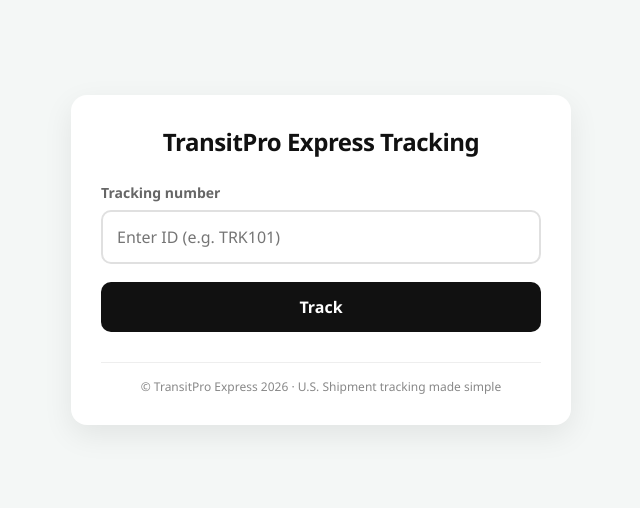
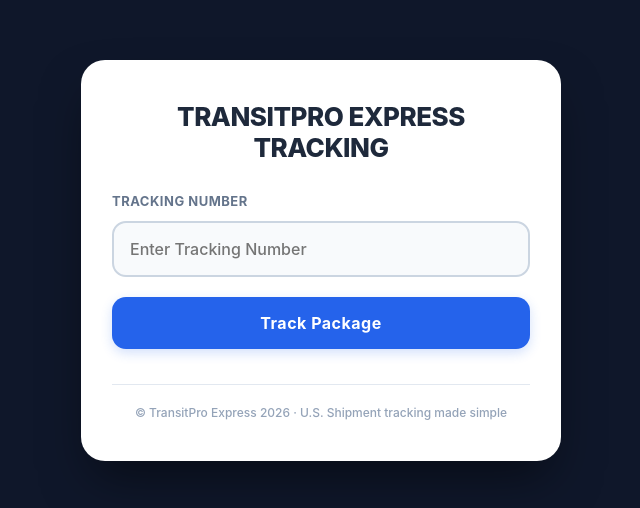
Before and after one commit to td655766-eng/transitprologistics, a plain HTML site: page index.html in a window 1280 px wide. Shown: the part 140-648 px from the top of the page, without its empty margins (319-959 px from the left). Drawn offline with Linux system fonts and the light colour scheme.

Commit message:
updated landing page design and cleaned placeholder

```diff
--- a/index.html
+++ b/index.html
@@ -11,11 +11,10 @@
     <div class="page-shell">
         <h1>TransitPro Express Tracking</h1>
 
-        <!-- Search Input Section -->
-        <div class="field-row">
+       <div class="field-row">
             <label for="trackingInput">Tracking number</label>
-            <input type="text" id="trackingInput" placeholder="Enter ID (e.g. TRK101)">
-            <button onclick="trackPackage()">Track</button>
+            <input type="text" id="trackingInput" placeholder="Enter Tracking Number">
+            <button onclick="trackPackage()">Track Package</button>
         </div>
 
         <!-- Tracking Results Section (Hidden by default) -->
--- a/styles.css
+++ b/styles.css
@@ -1,12 +1,13 @@
+/* Reset and Base Premium Styles */
 * {
     margin: 0;
     padding: 0;
     box-sizing: border-box;
-    font-family: 'Segoe UI', Tahoma, Geneva, Verdana, sans-serif;
+    font-family: -apple-system, BlinkMacSystemFont, 'Segoe UI', Roboto, Helvetica, Arial, sans-serif;
 }
 
 body {
-    background-color: #f4f7f6;
+    background-color: #0f172a; /* Sleek dark blue/grey background */
     color: #333;
     display: flex;
     justify-content: center;
@@ -15,126 +16,158 @@ body {
     padding: 20px;
 }
 
+/* Page Container - High Energy Shadow and Border */
 .page-shell {
     background: #ffffff;
-    max-width: 500px;
+    max-width: 480px;
     width: 100%;
-    border-radius: 16px;
-    box-shadow: 0 10px 30px rgba(0, 0, 0, 0.08);
-    padding: 30px;
+    border-radius: 24px;
+    box-shadow: 0 25px 50px -12px rgba(0, 0, 0, 0.5);
+    padding: 40px 30px;
+    border: 1px solid rgba(255, 255, 255, 0.1);
 }
 
 h1 {
-    font-size: 24px;
-    color: #111;
+    font-size: 26px;
+    color: #1e293b;
     text-align: center;
-    margin-bottom: 25px;
-    font-weight: 700;
+    margin-bottom: 30px;
+    font-weight: 800;
     letter-spacing: -0.5px;
+    text-transform: uppercase;
 }
 
+/* Input & Search Section - High Energy Styling */
 .field-row {
     display: flex;
     flex-direction: column;
-    gap: 8px;
+    gap: 12px;
 }
 
 .field-row label {
-    font-size: 14px;
-    font-weight: 600;
-    color: #666;
+    font-size: 13px;
+    font-weight: 700;
+    color: #64748b;
+    text-transform: uppercase;
+    letter-spacing: 0.5px;
 }
 
 .field-row input {
     width: 100%;
-    padding: 14px;
-    border: 2px solid #e0e0e0;
-    border-radius: 10px;
+    padding: 16px;
+    border: 2px solid #cbd5e1;
+    border-radius: 14px;
     font-size: 16px;
+    font-weight: 500;
     outline: none;
-    transition: border-color 0.2s ease;
+    background-color: #f8fafc;
+    transition: all 0.2s ease;
+    color: #0f172a;
 }
 
+/* Energetic blue focus ring when clicking into the input */
 .field-row input:focus {
-    border-color: #0070f3;
+    border-color: #3b82f6;
+    background-color: #ffffff;
+    box-shadow: 0 0 0 4px rgba(59, 130, 246, 0.15);
 }
 
+/* Track Button - Bold, Modern, Interactive */
 .field-row button {
     width: 100%;
-    background-color: #111;
+    background-color: #2563eb; /* Vibrant energetic royal blue */
     color: #fff;
     border: none;
-    padding: 14px;
+    padding: 16px;
     font-size: 16px;
-    font-weight: 600;
-    border-radius: 10px;
+    font-weight: 700;
+    border-radius: 14px;
     cursor: pointer;
-    margin-top: 10px;
-    transition: background-color 0.2s ease;
+    margin-top: 8px;
+    letter-spacing: 0.5px;
+    transition: all 0.2s ease;
+    box-shadow: 0 4px 12px rgba(37, 99, 235, 0.2);
 }
 
 .field-row button:hover {
-    background-color: #333;
+    background-color: #1d4ed8;
+    transform: translateY(-1px);
+    box-shadow: 0 6px 20px rgba(37, 99, 235, 0.3);
 }
 
+.field-row button:active {
+    transform: translateY(1px);
+}
+
+/* Tracking Results Card */
 .status-card {
-    background-color: #fafafa;
-    border: 1px solid #eaeaea;
-    border-radius: 12px;
-    padding: 20px;
+    background-color: #f8fafc;
+    border: 1px solid #e2e8f0;
+    border-radius: 16px;
+    padding: 24px;
     margin-top: 5px;
 }
 
 .status-card p {
-    font-size: 16px;
-    margin-bottom: 12px;
-    color: #444;
+    font-size: 15px;
+    margin-bottom: 14px;
+    color: #475569;
+    line-height: 1.5;
 }
 
 .status-card p strong {
-    color: #111;
+    color: #0f172a;
+    font-weight: 600;
 }
 
+/* Map Styling */
 #map-frame {
     border: none;
     margin-top: 15px;
-    border-radius: 12px;
-    background-color: #eee;
+    border-radius: 14px;
+    background-color: #e2e8f0;
+    box-shadow: inset 0 2px 4px rgba(0,0,0,0.06);
 }
 
+/* Support & Footer Section */
 .footer {
     text-align: center;
-    margin-top: 30px;
-    padding-top: 15px;
-    border-top: 1px solid #eee;
+    margin-top: 35px;
+    padding-top: 20px;
+    border-top: 1px solid #e2e8f0;
 }
 
 .footer p {
     font-size: 12px;
-    color: #888;
+    color: #94a3b8;
+    font-weight: 500;
 }
 
 .support-container {
     margin-top: 25px;
     padding-top: 20px;
-    border-top: 1px solid #eee;
+    border-top: 1px solid #e2e8f0;
 }
 
 .support-container h3 {
-    font-size: 16px;
+    font-size: 15px;
     margin-bottom: 15px;
-    color: #111;
+    color: #1e293b;
+    font-weight: 700;
 }
 
 .support-container input,
 .support-container textarea {
-    border: 1px solid #e0e0e0;
-    border-radius: 8px;
+    border: 2px solid #e2e8f0;
+    border-radius: 10px;
     outline: none;
     font-size: 14px;
+    background-color: #f8fafc;
+    transition: all 0.2s ease;
 }
 
 .support-container input:focus,
 .support-container textarea:focus {
-    border-color: #28a745;
+    border-color: #10b981;
+    background-color: #ffffff;
 }
```
